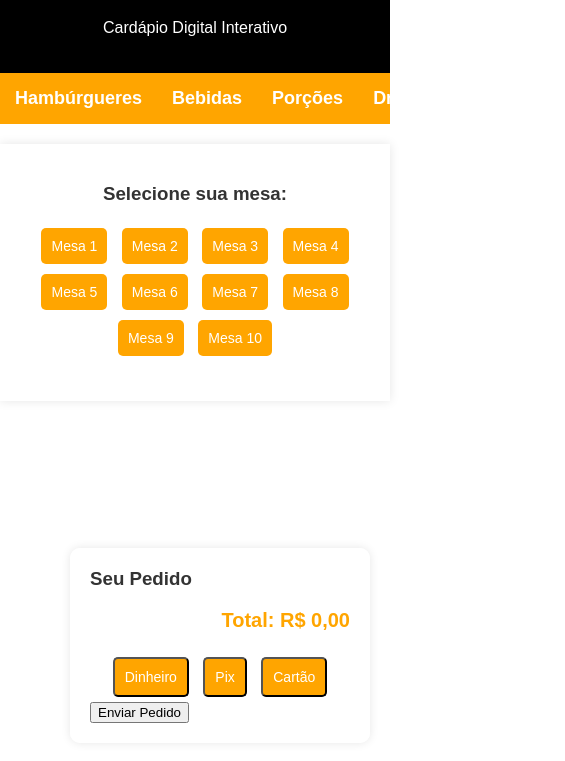
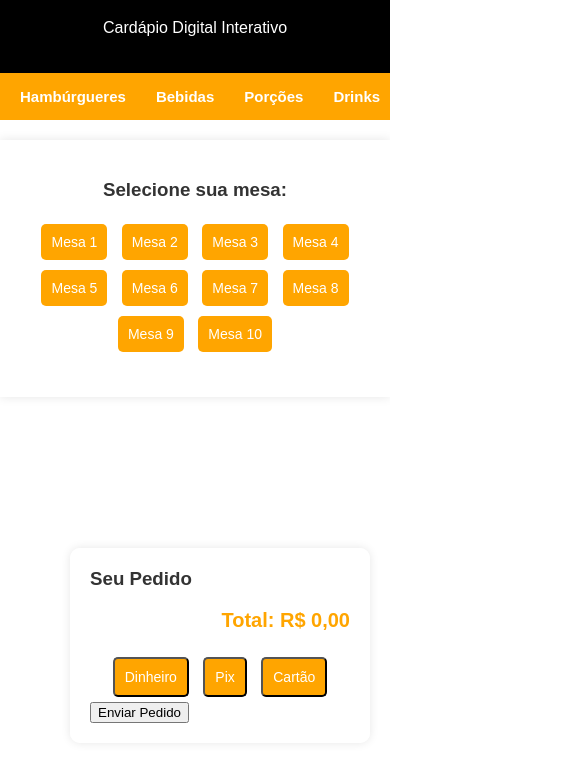
Before and after one commit to WillianoCosta/cardapio, a plain HTML site: page index.html in a window 390 px wide. Shown: the part 81-842 px from the top of the page, 565 px wide, since content can reach past the window. Drawn offline with Linux system fonts and the light colour scheme.

Commit message:
Update index.html
4

```diff
--- a/index.html
+++ b/index.html
@@ -4,6 +4,7 @@
     <meta charset="UTF-8">
     <meta name="viewport" content="width=device-width, initial-scale=1.0">
     <title>Empório Burger - Cardápio Digital</title>
+    <meta name="viewport" content="width=device-width, initial-scale=1.0">
     <style>
         body {
             font-family: Arial, sans-serif;
@@ -165,6 +166,57 @@
             margin-top: 10px;
             font-weight: bold;
             color: #FFA500;
+        }
+
+        @media screen and (max-width: 768px) {
+    .nav {
+        display: flex;
+        justify-content: flex-start; /* Alinha os itens à esquerda */
+        padding: 10px 5px; /* Maior espaçamento para dispositivos móveis */
+        background-color: #FFA500;
+        z-index: 1000;
+        overflow-x: auto; /* Adiciona scroll horizontal, mas só quando necessário */
+        white-space: nowrap; /* Evita quebra de linha nos itens */
+        -webkit-overflow-scrolling: touch; /* Scroll suave em dispositivos móveis */
+    }
+    .nav::-webkit-scrollbar {
+        height: 5px; /* Altura da barra de rolagem */
+    }
+    .nav::-webkit-scrollbar-thumb {
+        background: #555; /* Cor da "bolinha" da barra de rolagem */
+        border-radius: 10px; /* Deixa a barra arredondada */
+    }
+    .nav::-webkit-scrollbar-track {
+        background: #ddd; /* Fundo da barra de rolagem */
+    }
+    .nav-item {
+        display: inline-block; /* Cada item ocupa espaço contínuo */
+        padding: 10px 15px; /* Espaçamento maior para facilitar o toque */
+        color: white;
+        text-decoration: none;
+        font-size: 16px;
+        font-weight: bold;
+        text-align: center;
+    }
+    .nav-item:hover {
+        background-color: #FF7F50; /* Destaque ao passar o mouse */
+        border-radius: 5px; /* Deixa os itens arredondados */
+    }
+}
+
+
+        @media screen and (max-width:768px) {
+            .nav a {
+            color: white;
+            text-decoration: none;
+            font-size: 15px;
+            font-weight: bold;
+            padding: 5px 15px;
+        }
+        }
+            @media screen and (max-width: 768px) {
+
+            }
         }
     </style>
 </head>
```
